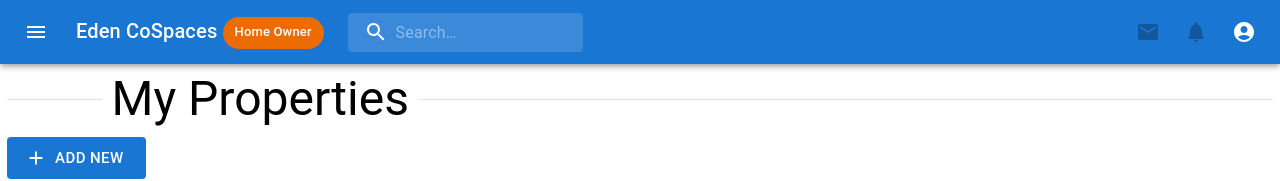
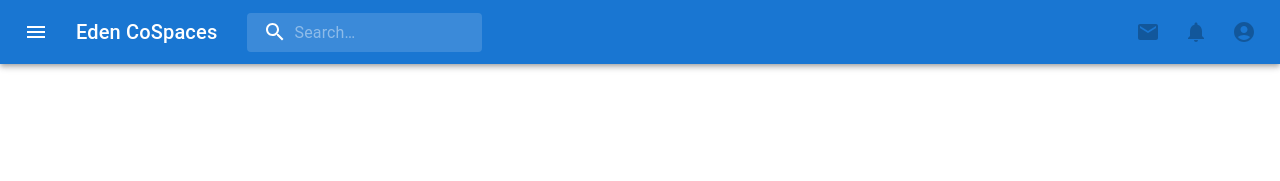
Before and after one commit to leekayden/coliving, a React (Create React App) app: page /homeowners/dashboard in a window 1280 px wide. Shown: the top 181 px of the page. Built offline with nearby package versions, Linux system fonts and the light colour scheme.

Commit message:
Update HomeownerView.tsx

```diff
--- a/src/components/HomeownerView.tsx
+++ b/src/components/HomeownerView.tsx
@@ -3,9 +3,10 @@ import Typography from "@mui/material/Typography";
 import Divider from "@mui/material/Divider";
 import CreateProperty from "./CreateProperty";
 import HomeownerCard from "./HomeownerCard";
-import { PropertyList } from "../global/data";
+import { PropertyList, isHomeownerAccount } from "../global/data";
+import { AppName } from "../global/definitions";
 
-function HomeownerView() {
+function Homeowner() {
   let ownerId = 0;
   const filteredList = PropertyList.filter((item) => item.ownerId === ownerId);
   return (
@@ -22,4 +23,20 @@ function HomeownerView() {
   );
 }
 
+function Guest() {
+  return(<div><NavBar isHomeOwner={false} /></div>);
+}
+
+interface HomeownerViewProps {
+  isHomeownerAccountArg?: boolean;
+}
+
+function HomeownerView({isHomeownerAccountArg}: HomeownerViewProps) {
+  if (isHomeownerAccount || isHomeownerAccountArg === true) {
+    return <Homeowner />;
+  } else {
+    return <Guest />;
+  }
+}
+
 export default HomeownerView;
```
